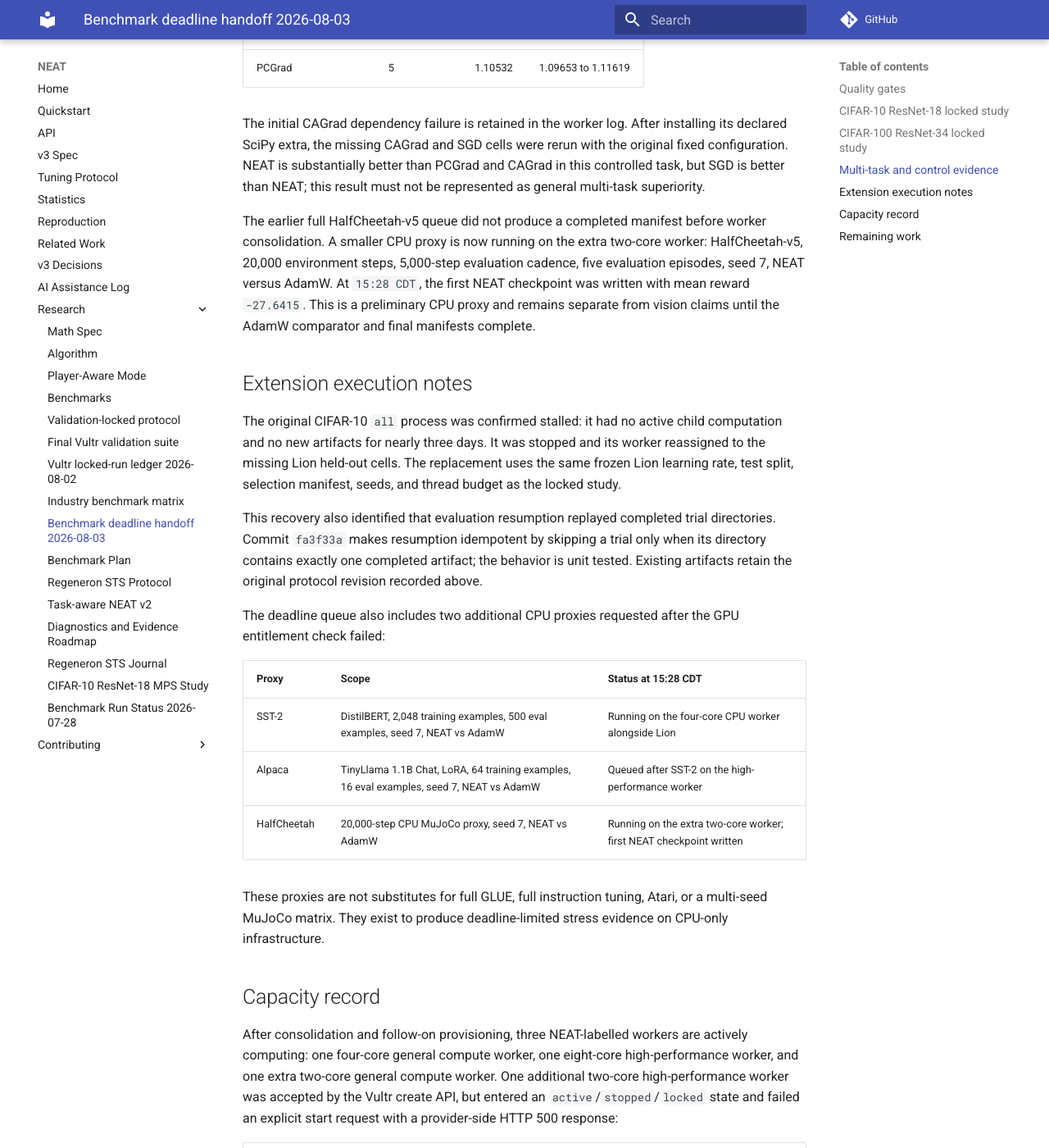
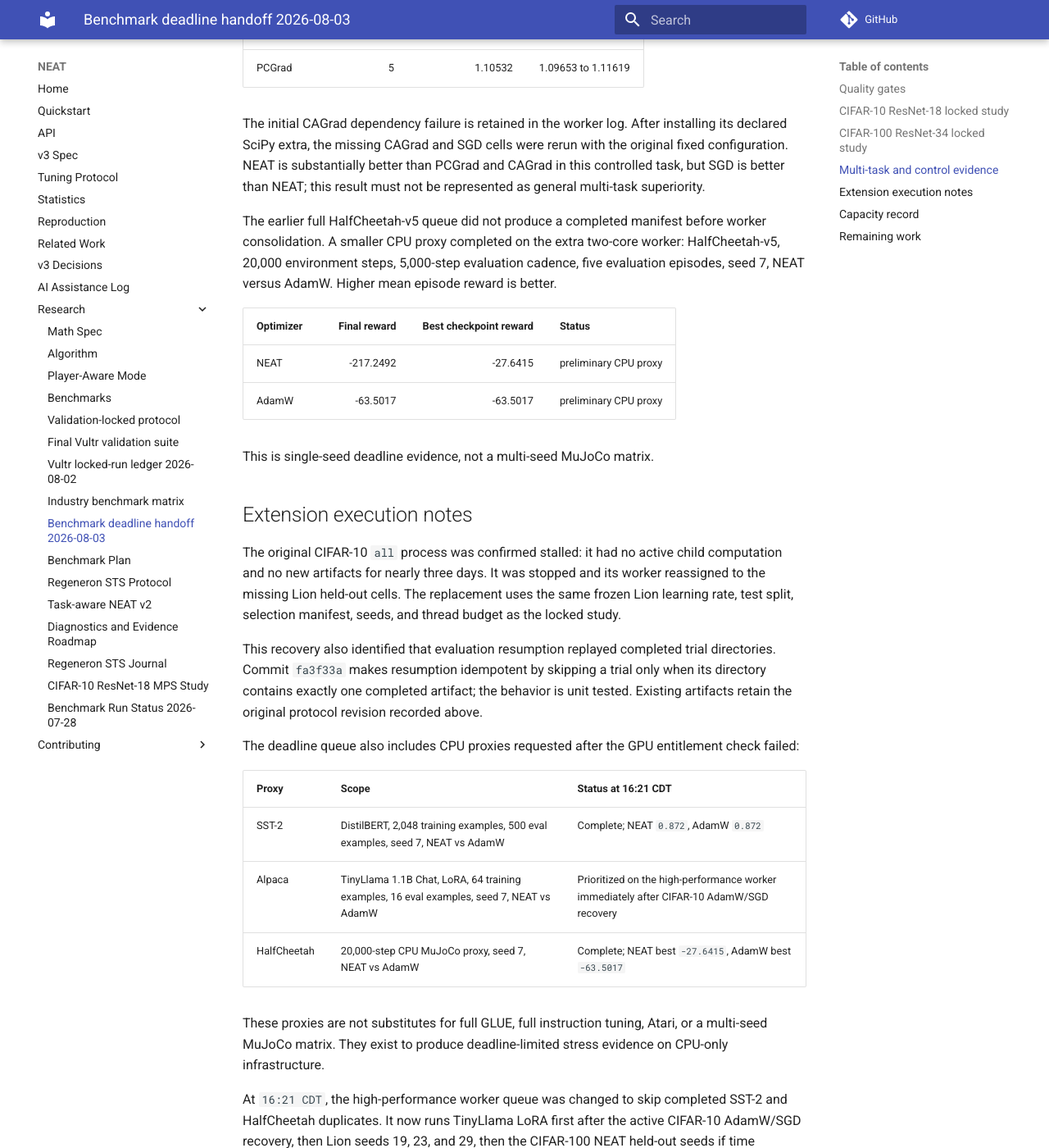
Before and after one commit to ItCodinTime/NEAT, an MkDocs documentation site: the page built from docs/research/benchmark-deadline-handoff-2026-08-03.md, in a window 1280 px wide and 1400 px high, scrolled down 2293 px. Shown: the whole window at 82% size. Built offline with MkDocs 1.6.1 and Material for MkDocs 9.7.7, drawn with Linux system fonts in a browser that asks for light colours; comment, search, counter and statistics services are not loaded; some of the changed text lies outside the part shown.

Commit message:
docs: record completed CPU proxies

```diff
--- a/docs/research/benchmark-deadline-handoff-2026-08-03.md
+++ b/docs/research/benchmark-deadline-handoff-2026-08-03.md
@@ -2,7 +2,7 @@
 
 This handoff records the state of the Vultr validation window at
 `2026-08-03 11:01 CDT`, with extension updates at `11:15 CDT`, `14:50 CDT`,
-and `15:28 CDT`. It separates complete evidence, partial locked-study
+`15:28 CDT`, and `16:21 CDT`. It separates complete evidence, partial locked-study
 evidence, and work that remains queued. Raw manifests and live JSONL metrics
 are synchronized under the ignored `benchmarks/vultr_sync/` directory.
 
@@ -87,12 +87,17 @@ than PCGrad and CAGrad in this controlled task, but SGD is better than NEAT;
 this result must not be represented as general multi-task superiority.
 
 The earlier full HalfCheetah-v5 queue did not produce a completed manifest
-before worker consolidation. A smaller CPU proxy is now running on the extra
+before worker consolidation. A smaller CPU proxy completed on the extra
 two-core worker: HalfCheetah-v5, 20,000 environment steps, 5,000-step
-evaluation cadence, five evaluation episodes, seed 7, NEAT versus AdamW. At
-`15:28 CDT`, the first NEAT checkpoint was written with mean reward `-27.6415`.
-This is a preliminary CPU proxy and remains separate from vision claims until
-the AdamW comparator and final manifests complete.
+evaluation cadence, five evaluation episodes, seed 7, NEAT versus AdamW.
+Higher mean episode reward is better.
+
+| Optimizer | Final reward | Best checkpoint reward | Status |
+|---|---:|---:|---|
+| NEAT | -217.2492 | -27.6415 | preliminary CPU proxy |
+| AdamW | -63.5017 | -63.5017 | preliminary CPU proxy |
+
+This is single-seed deadline evidence, not a multi-seed MuJoCo matrix.
 
 ## Extension execution notes
 
@@ -108,18 +113,23 @@ trial only when its directory contains exactly one completed artifact; the
 behavior is unit tested. Existing artifacts retain the original protocol
 revision recorded above.
 
-The deadline queue also includes two additional CPU proxies requested after the
-GPU entitlement check failed:
+The deadline queue also includes CPU proxies requested after the GPU
+entitlement check failed:
 
-| Proxy | Scope | Status at 15:28 CDT |
+| Proxy | Scope | Status at 16:21 CDT |
 |---|---|---|
-| SST-2 | DistilBERT, 2,048 training examples, 500 eval examples, seed 7, NEAT vs AdamW | Running on the four-core CPU worker alongside Lion |
-| Alpaca | TinyLlama 1.1B Chat, LoRA, 64 training examples, 16 eval examples, seed 7, NEAT vs AdamW | Queued after SST-2 on the high-performance worker |
-| HalfCheetah | 20,000-step CPU MuJoCo proxy, seed 7, NEAT vs AdamW | Running on the extra two-core worker; first NEAT checkpoint written |
+| SST-2 | DistilBERT, 2,048 training examples, 500 eval examples, seed 7, NEAT vs AdamW | Complete; NEAT `0.872`, AdamW `0.872` |
+| Alpaca | TinyLlama 1.1B Chat, LoRA, 64 training examples, 16 eval examples, seed 7, NEAT vs AdamW | Prioritized on the high-performance worker immediately after CIFAR-10 AdamW/SGD recovery |
+| HalfCheetah | 20,000-step CPU MuJoCo proxy, seed 7, NEAT vs AdamW | Complete; NEAT best `-27.6415`, AdamW best `-63.5017` |
 
 These proxies are not substitutes for full GLUE, full instruction tuning,
 Atari, or a multi-seed MuJoCo matrix. They exist to produce deadline-limited
 stress evidence on CPU-only infrastructure.
+
+At `16:21 CDT`, the high-performance worker queue was changed to skip completed
+SST-2 and HalfCheetah duplicates. It now runs TinyLlama LoRA first after the
+active CIFAR-10 AdamW/SGD recovery, then Lion seeds 19, 23, and 29, then the
+CIFAR-100 NEAT held-out seeds if time remains.
 
 ## Capacity record
 
```
